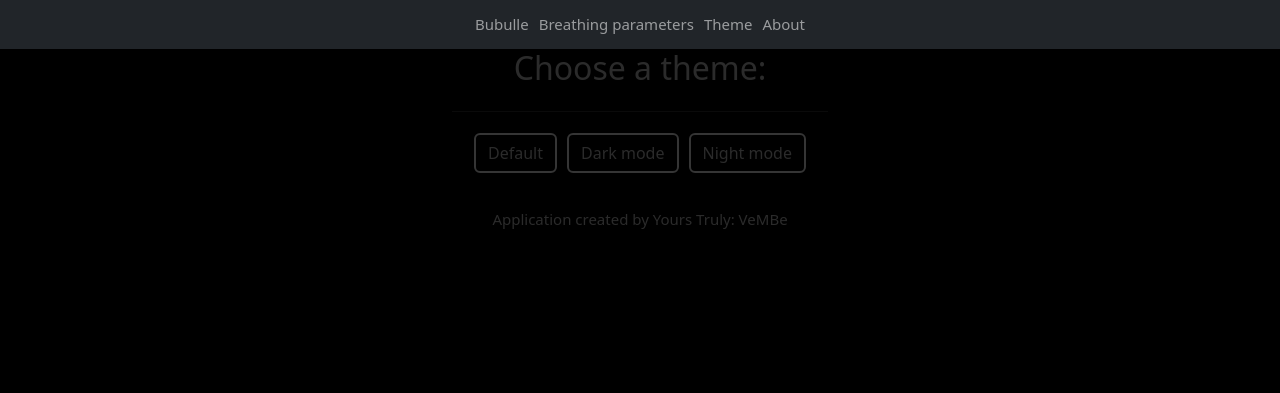
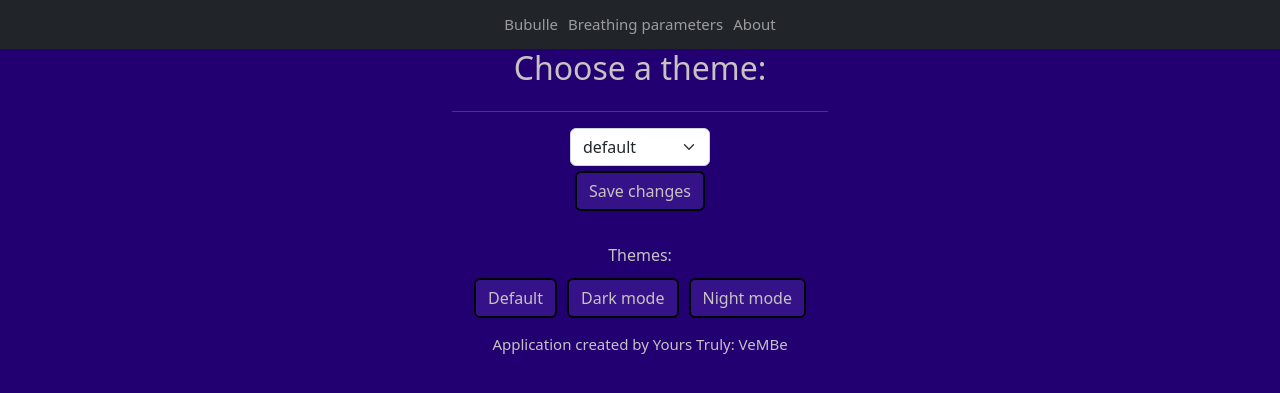
Before and after one commit to VeMBe06/cs-50-bubulle, a Flask app: page /theme in a window 1280 px wide. Shown: the top 393 px of the page. Run offline with Flask 2, Linux system fonts and the light colour scheme.

Commit message:
Somewhat implemented the themes. ugly but it works

```diff
--- a/bubulle/app.py
+++ b/bubulle/app.py
@@ -70,11 +70,30 @@ def parameters():
 
 
 
-@app.route("/theme")
+@app.route("/theme", methods=["POST", "GET"])
 def theme():
-    """Change theme"""
+    """Change the theme across the app"""
 
-    return render_template("theme.html")
+    if request.method == "POST":
+        # Check which theme was seleted and render /index with the correct theme
+
+        # Get the info from form
+        theme = request.form.get("theme")
+
+        # Render template with the correct theme added as variable
+        if theme == "default":
+            return render_template("index.html", theme="")
+        elif theme == "dark":
+            return render_template("index.html", theme="dark-mode")
+        elif theme == "night":
+            return render_template("index.html", theme="night-mode")
+
+        return
+
+
+    else:
+
+        return render_template("theme.html")
 
 
 
--- a/bubulle/info.txt
+++ b/bubulle/info.txt
@@ -0,0 +1,3 @@
+                /* <li class="nav-item">
+                    <a class="nav-link" href="/theme">Theme</a>
+                 </li> */
--- a/bubulle/static/index.js
+++ b/bubulle/static/index.js
@@ -2,64 +2,44 @@
 
 // JS For the start-stop button
 // Select elements: start button, bubble
-var StartStop = document.getElementById("StartStop")
-var bubble= document.getElementById("Bubble")
+var StartStop = document.getElementById("StartStop");
+var bubble= document.getElementById("Bubble");
 
 // Initialize with a first event listener
-StartStop.addEventListener("click", Start)
+StartStop.addEventListener("click", Start);
 
 // Start breathing, update event listeners
 function Start() {
-    bubble.classList.add("breathing")
-    StartStop.removeEventListener("click", Start)
-    StartStop.addEventListener("click", Stop)
-    StartStop.value = "Stop"
+    bubble.classList.add("breathing");
+    StartStop.removeEventListener("click", Start);
+    StartStop.addEventListener("click", Stop);
+    StartStop.value = "Stop";
 
 }
 
 // Stop breathing, update event listeners
 function Stop() {
-    bubble.classList.remove("breathing")
-    StartStop.removeEventListener("click", Stop)
-    StartStop.addEventListener("click", Start)
-    StartStop.value = "Start"
+    bubble.classList.remove("breathing");
+    StartStop.removeEventListener("click", Stop);
+    StartStop.addEventListener("click", Start);
+    StartStop.value = "Start";
 }
 
 
 
+// JS for the theme change buttons
 
-// // Set up breathing parameters buttons
-// // First get buttons ids
-// var profile1 = document.getElementById("profile1")
-// var profile2 = document.getElementById("profile2")
-// var profile3 = document.getElementById("profile3")
-// var profile4 = document.getElementById("profile4")
+function defaultmode(){
+    bod = document.body;
+    bod.className = "";
+}
 
-// // Then get .breathing class queryselector
-// var breatheclass = document.querySelector(".breathing")
+function darkmode(){
+    bod = document.body;
+    bod.className = "dark-mode";
+}
 
-
-// // Add event listeners
-// profile1.addEventListener("change", function() {
-//     console.log("clicked on button 1")
-//     breatheclass.style.animationName = "breathe1"
-//     breatheclass.style.animationDuration = 6 + "s"
-// })
-
-// profile2.addEventListener("change", function() {
-//     breatheclass.style.animationName = "breathe2"
-//     breatheclass.style.animationDuration = 9 + "s"
-
-// })
-
-// profile3.addEventListener("change", function() {
-//     breatheclass.style.animationName = "breathe3"
-//     breatheclass.style.animationDuration = 14 + "s"
-
-// })
-
-// profile4.addEventListener("change", function() {
-//     breatheclass.style.animationName = "breathe4"
-//     breatheclass.style.animationDuration = 17 + "s"
-
-// })
+function nightmode(){
+    bod = document.body;
+    bod.className = "night-mode";
+}
--- a/bubulle/static/styles.css
+++ b/bubulle/static/styles.css
@@ -35,12 +35,23 @@ cursor: pointer;
 hr {
     width: 30%;
 }
+
+h6 {
+    display: flex;
+    justify-content: center;
+    align-items: center;
+}
+
 /* NavBar personalization */
 .nav-item {
     margin: 5px;
 }
 
-
+.foot {
+    display: grid;
+    grid-template-rows: 3;
+    align-items: center;
+}
 
 .btn-grid {
     display: flex;
@@ -157,6 +168,9 @@ hr {
     margin: 20px;
 }
 
+#VeMBe {
+    margin: 10px;
+}
 
 /* Dark theme info:
     surface color: #121212
--- a/bubulle/templates/about.html
+++ b/bubulle/templates/about.html
@@ -3,5 +3,9 @@
 {% block title %}Theme{% endblock %}
 
 {% block main %}
-    ABOUT
+    <div>
+        <h2>About this app:</h2>
+        <p>This app was created in the context of the Harvard CS50 course</p>
+
+    </div>
 {% endblock %}
--- a/bubulle/templates/layout.html
+++ b/bubulle/templates/layout.html
@@ -29,7 +29,7 @@
 </head>
 
 
-<body class="night-mode">
+<body class="{{theme | default("", true)}}">
     <nav class="navbar-dark bg-dark navbar-expand-sm">
         <div class="container-fluid justify-content-center">
             <ul class="navbar-nav">
@@ -39,9 +39,7 @@
                 <li class="nav-item">
                     <a class="nav-link" href="/parameters">Breathing parameters</a>
                 </li>
-                <li class="nav-item">
-                    <a class="nav-link" href="/theme">Theme</a>
-                 </li>
+
                 <li class="nav-item">
                     <a class="nav-link" href="/about">About</a>
                  </li>
@@ -53,6 +51,19 @@
         {% block main %}{% endblock %}
     </main>
 
-    <footer>Application created by Yours Truly: VeMBe</footer>
+    <footer>
+        <div class="foot">
+            <h6>Themes:</h6>
+            <div>
+                <button class="btn" id="themeDefault" onclick="defaultmode()">Default</button>
+                <button class="btn" id="themeDark" onclick="darkmode()">Dark mode</button>
+                <button class="btn" id="themeNight" onclick="nightmode()">Night mode</button>
+            </div>
+            <div id="VeMBe">
+                Application created by Yours Truly: VeMBe
+            </div>
+        </div>
+
+    </footer>
 </body>
 </html>
--- a/bubulle/templates/theme.html
+++ b/bubulle/templates/theme.html
@@ -11,10 +11,22 @@
         <hr>
     </div>
 
-    <div>
-        <button class="btn" id="themeDefault">Default</button>
-        <button class="btn" id="themeDark">Dark mode</button>
-        <button class="btn" id="themeNight">Night mode</button>
-    </div>
+
+    <!-- <div>
+        <button class="btn" id="themeDefault" onclick="defaultmode()">Default</button>
+        <button class="btn" id="themeDark" onclick="darkmode()">Dark mode</button>
+        <button class="btn" id="themeNight" onclick="nightmode()">Night mode</button>
+    </div> -->
+
+    <form action="/theme" method="post">
+        <select class="form-select mx-auto w-auto" name="theme">
+            <option selected value="default">default</option>
+            <option value="dark">Dark mode</option>
+            <option value="night">Night mode</option>
+        </select>
+        <div>
+            <button class="btn" type="submit" id="btn-theme">Save changes</button>
+        </div>
+        </form>
 
 {% endblock %}
```
